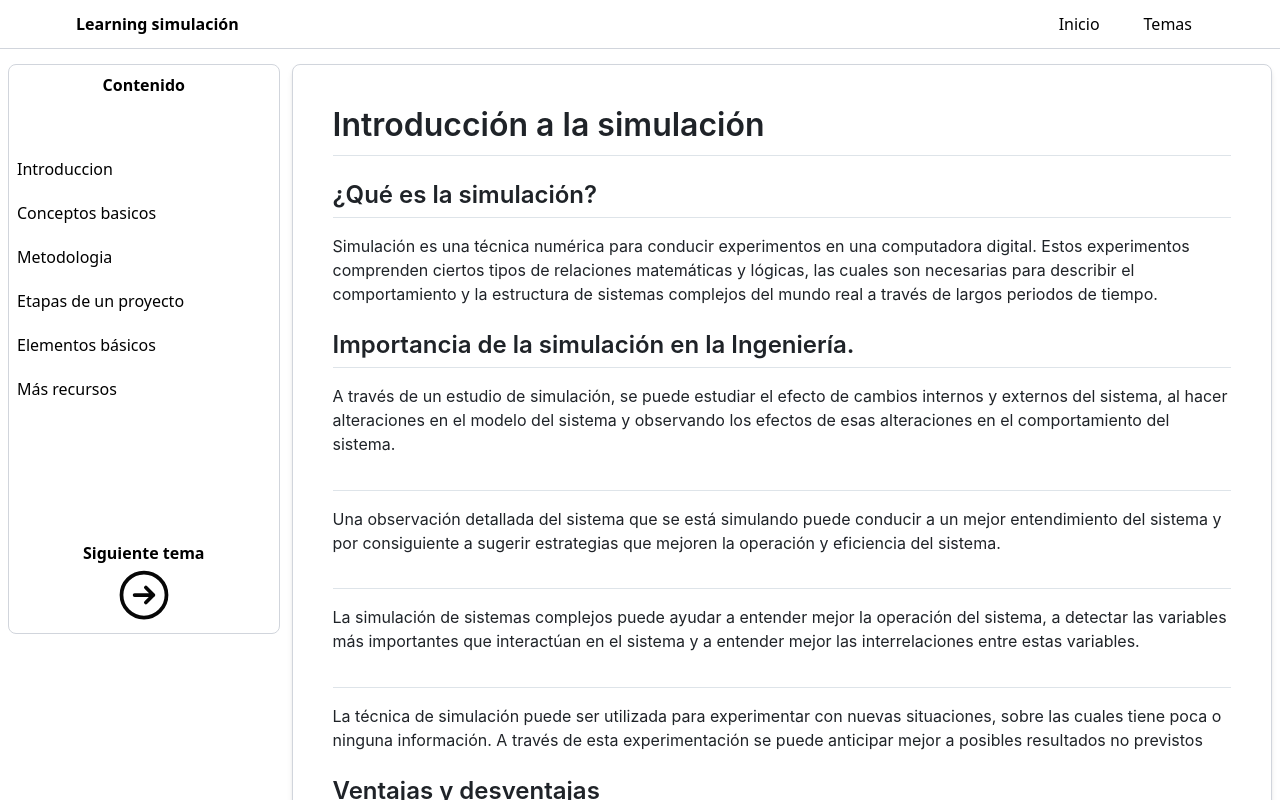
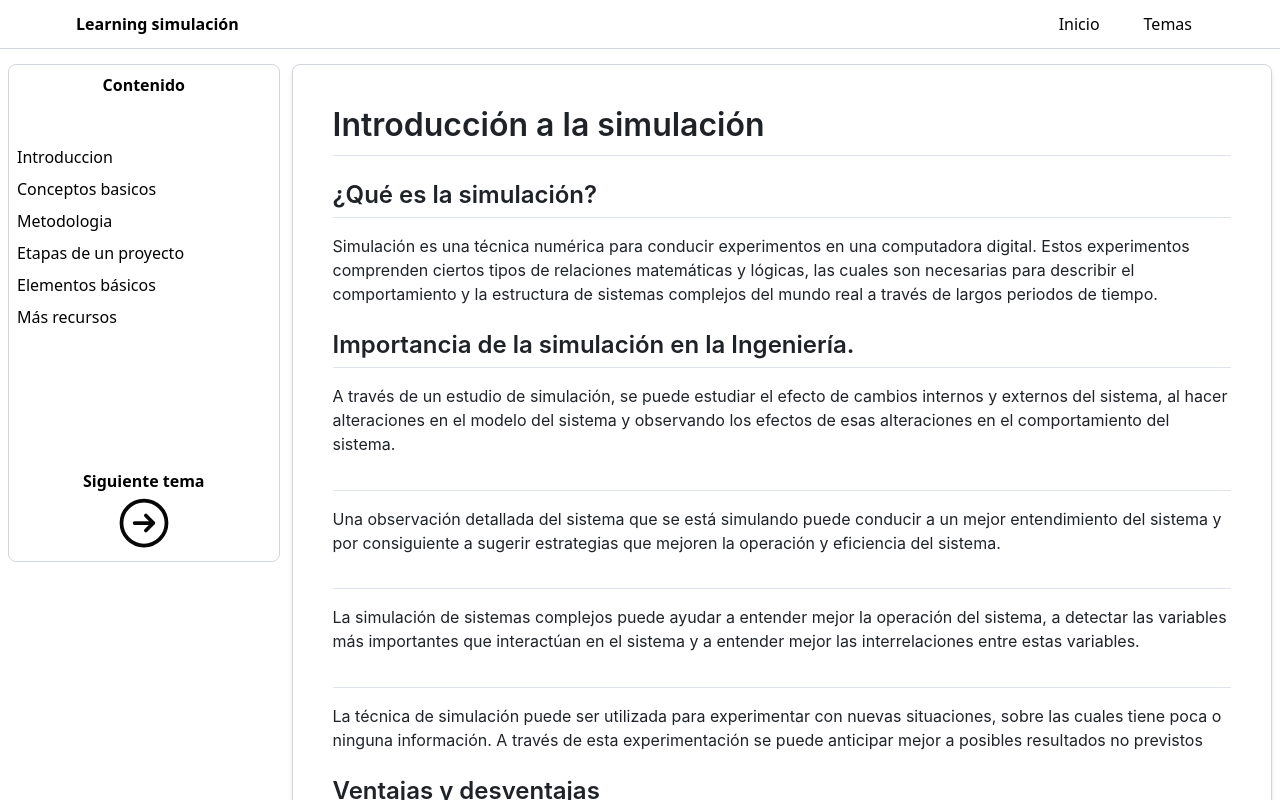
Before and after one commit to AlfreGood20/Tutorial-Simulacion-UI, a React (Vite) app: page /modulo-1 in a window 1280 px wide. Shown: the top 800 px of the page. Built offline with nearby package versions, Linux system fonts and the light colour scheme.

Commit message:
new: Nuevas dependencias utilizables para markdown

```diff
--- a/package.json
+++ b/package.json
@@ -12,11 +12,15 @@
   "dependencies": {
     "@tailwindcss/vite": "^4.1.18",
     "github-markdown-css": "^5.9.0",
+    "katex": "^0.16.33",
     "react": "^19.2.0",
     "react-dom": "^19.2.0",
     "react-markdown": "^10.1.0",
     "react-router-dom": "^7.13.0",
+    "rehype-katex": "^7.0.1",
+    "rehype-raw": "^7.0.0",
     "remark-gfm": "^4.0.1",
+    "remark-math": "^6.0.0",
     "tailwindcss": "^4.1.18"
   },
   "devDependencies": {
--- a/src/pages/Inicio.jsx
+++ b/src/pages/Inicio.jsx
@@ -5,7 +5,7 @@ import Footer from "../components/Footer";
 export default function Inicio() {
   return (
         <>
-            <div className="flex flex-col md:w-full md:h-[566px] bg-slate-200 relative pt-5 border-black border-b border-gray-400 overflow-hidden">
+            <div className="flex flex-col md:w-full md:h-[566px] bg-slate-200 relative pt-5  border-b border-gray-400 overflow-x-auto">
 
                 <h1 className="animate-bounce mt-20 ml-5 text-center text-6xl md:text-9xl font-bold bg-gradient-to-r from-gray-400 via-gray-600 to-gray-800 bg-clip-text text-transparent">
                     Simulación
--- a/src/pages/layout.css
+++ b/src/pages/layout.css
@@ -5,5 +5,5 @@
 }
 
 .btn-side{
-    @apply cursor-pointer mt-5 hover:border-none hover:font-bold hover:underline
+    @apply cursor-pointer mt-2 hover:border-none hover:font-bold hover:underline
 }
```
Also changed, not shown: 1 other file (tests, documents, lock files or other folders).
